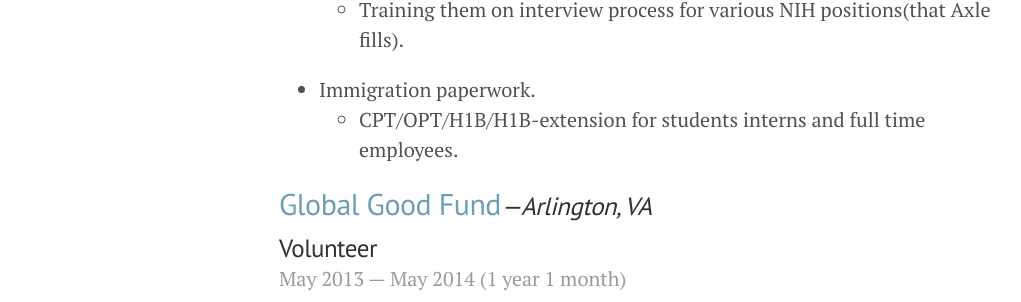
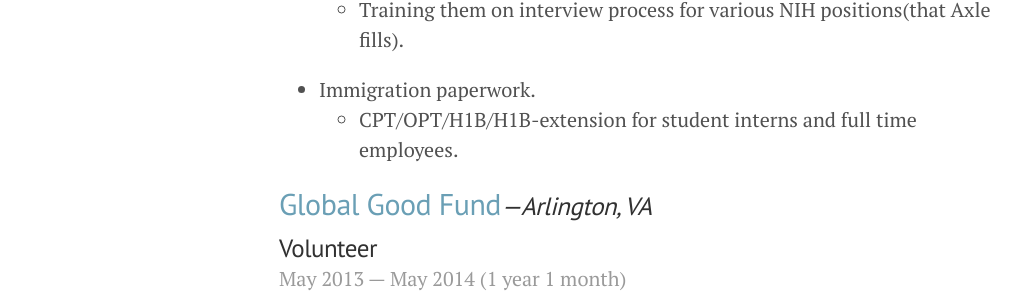
Before and after one commit to ishankapoor/pratibhadutta, a Jekyll site: the page built from resume.md, in a window 1280 px wide and 900 px high, scrolled down 1112 px. Shown: the part 154-456 px from the top of the window, without its empty margins (1-1022 px from the left). Built offline with Jekyll 4.4.1, drawn with Linux system fonts in a browser that asks for light colours.

Commit message:
corrected student misspelling
corrected student misspelling

```diff
--- a/resume.md
+++ b/resume.md
@@ -32,7 +32,7 @@
   * Familiarizing them with interns time table at NIH.
   * Training them on interview process for various NIH positions(that Axle fills).
 * Immigration paperwork.
-  * CPT/OPT/H1B/H1B-extension for students interns and full time employees.
+  * CPT/OPT/H1B/H1B-extension for student interns and full time employees.
 
 <h2><a href="http://globalgoodfund.org">Global Good Fund</a><cite class="job-location">&mdash;Arlington, VA</cite></h2>
 <h3 class="job-title">Volunteer</h3>
```
